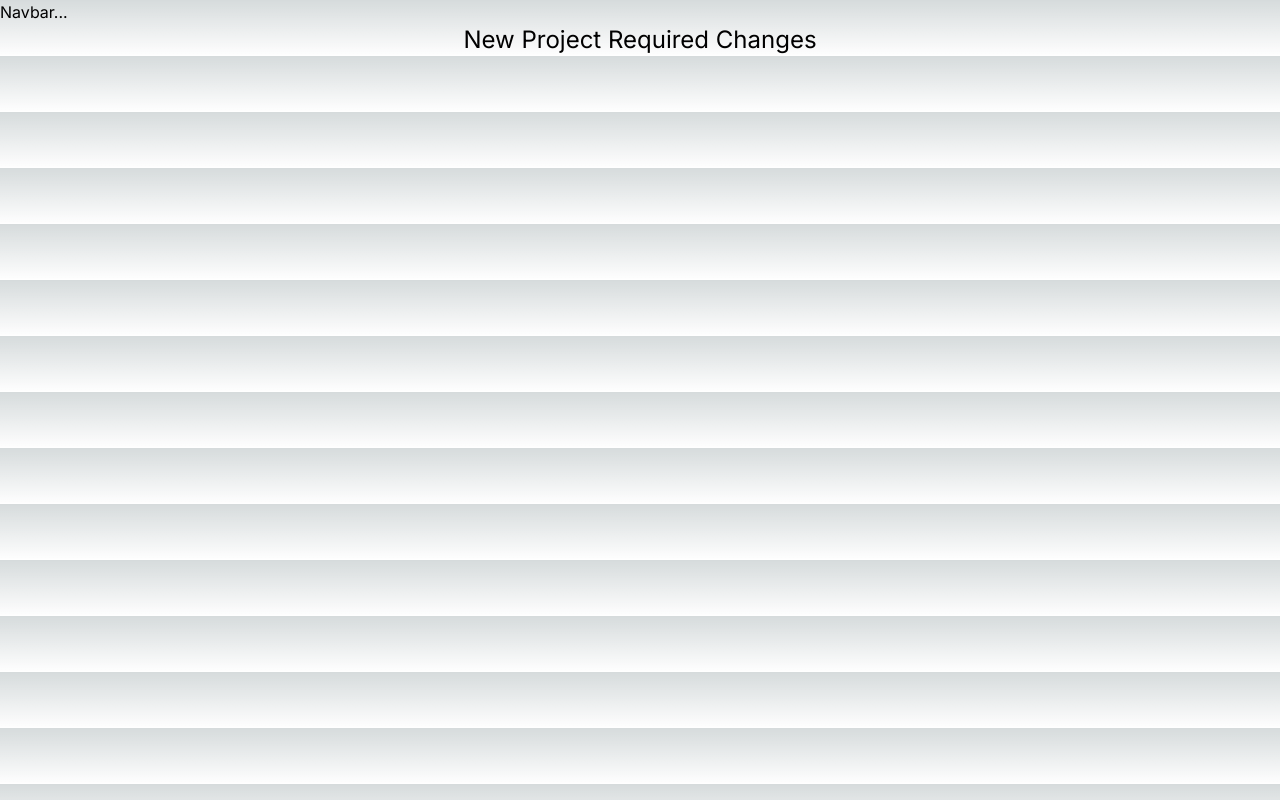
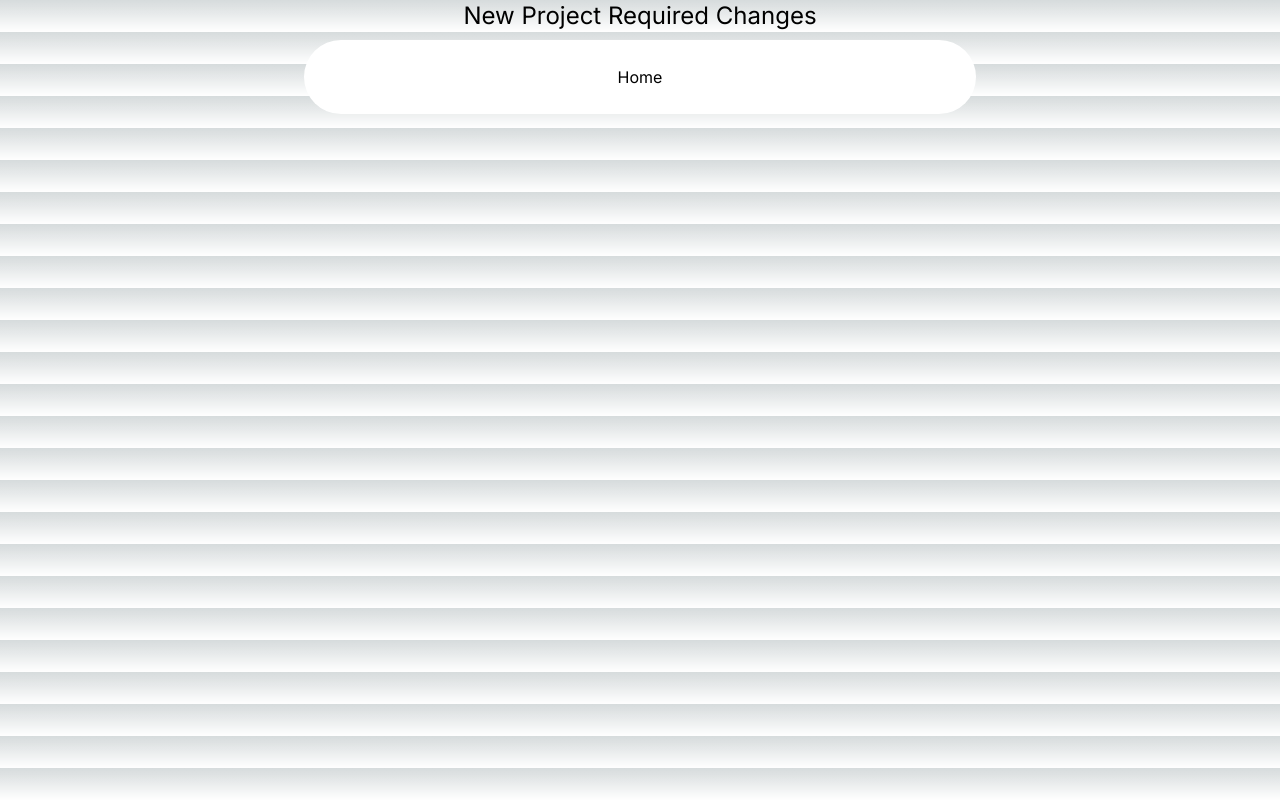
Before and after one commit to Ramavtar-Nagar/EdTech_Web_App, a Next.js app: page / in a window 1280 px wide. Built offline with nearby package versions, Linux system fonts and the light colour scheme.

Commit message:
First MenuItem Added

```diff
--- a/src/components/Navbar.tsx
+++ b/src/components/Navbar.tsx
@@ -1,8 +1,24 @@
-import React from 'react'
+'use client';
 
-function Navbar() {
+import React, { useState } from "react";
+import { HoveredLink, Menu, MenuItem, ProductItem } from "./ui/navbar-menu";
+import { cn } from "@/utils/cn";
+import Link from "next/link";
+
+function Navbar({ className }: { className?: string }) {
+    const [active, setActive] = useState<string | null>(null);
   return (
-    <div>Navbar...</div>
+    <div
+    className={cn("fixed top-10 inset-x-0 max-w-2xl mx-auto z-50", className)}
+    >
+        <Menu setActive={setActive}>
+            <Link href={"#"}>
+                <MenuItem setActive={setActive} active={active} item="Home">
+                test
+                </MenuItem>
+            </Link>
+        </Menu>
+    </div>
   )
 }
 
```
